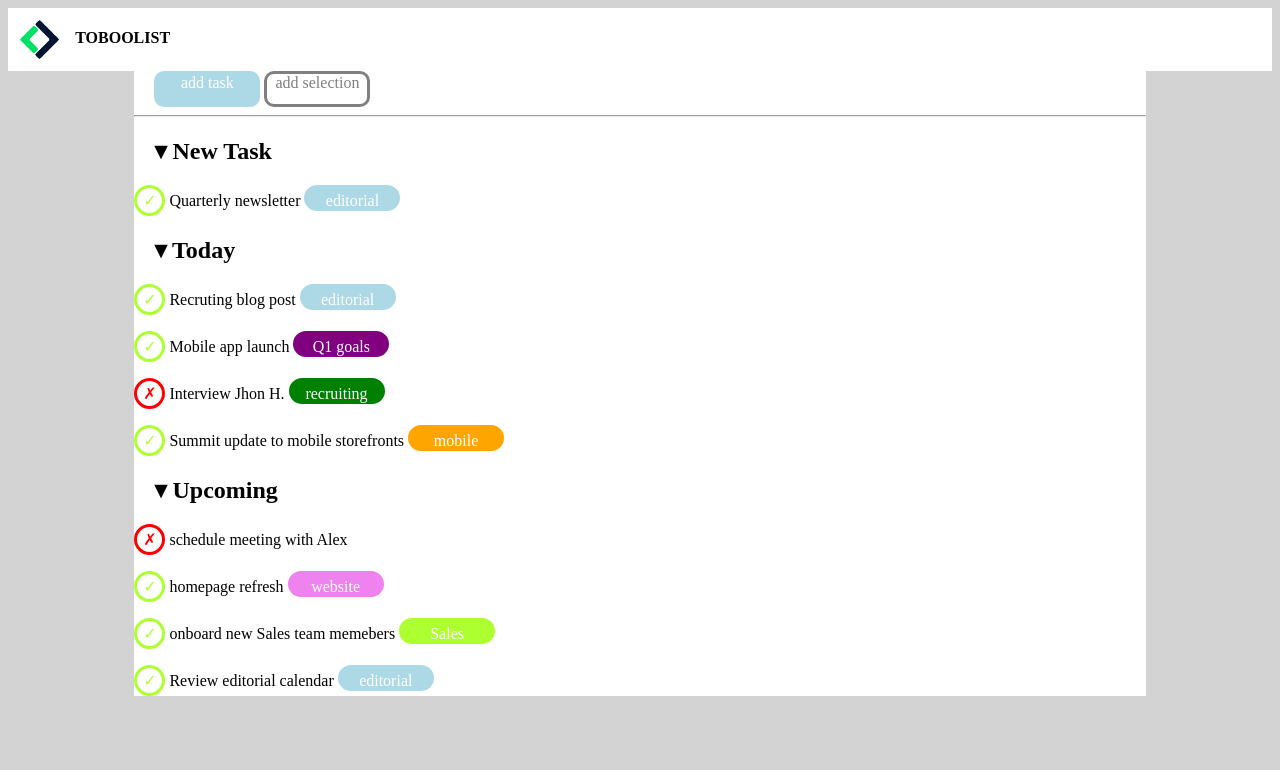
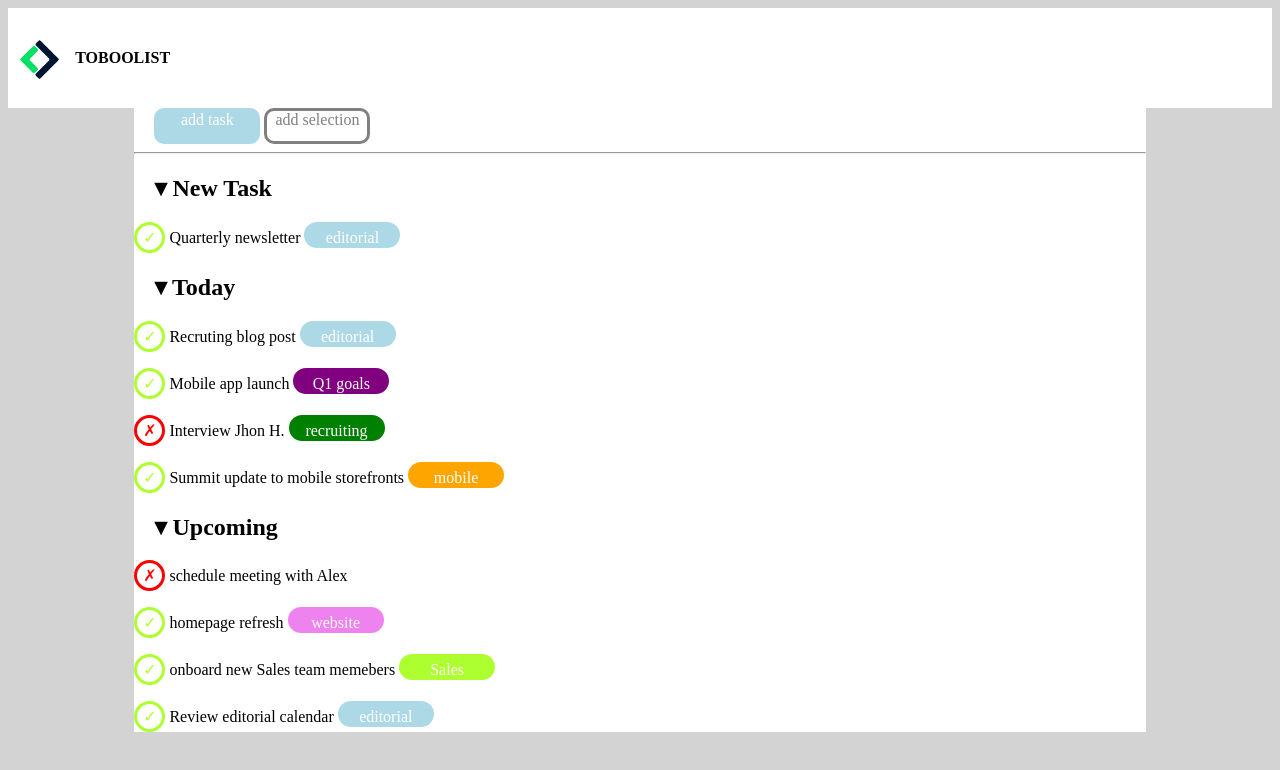
Before and after one commit to elvecho/html-css-toboolist, a plain HTML site: page html-css-toboolist/index.html in a window 1280 px wide. Drawn offline with Linux system fonts and the light colour scheme.

Commit message:
finitologiuro

```diff
--- a/html-css-toboolist/index.html
+++ b/html-css-toboolist/index.html
@@ -7,7 +7,7 @@
 </head>
 <body>
     <header>
-        <div id="logo container">
+        <div id="logo-container">
         <img src="img/boolean.jpg" alt="" id="logo">
         <span><STRONG>TOBOOLIST</STRONG></span>
     </div>
```
